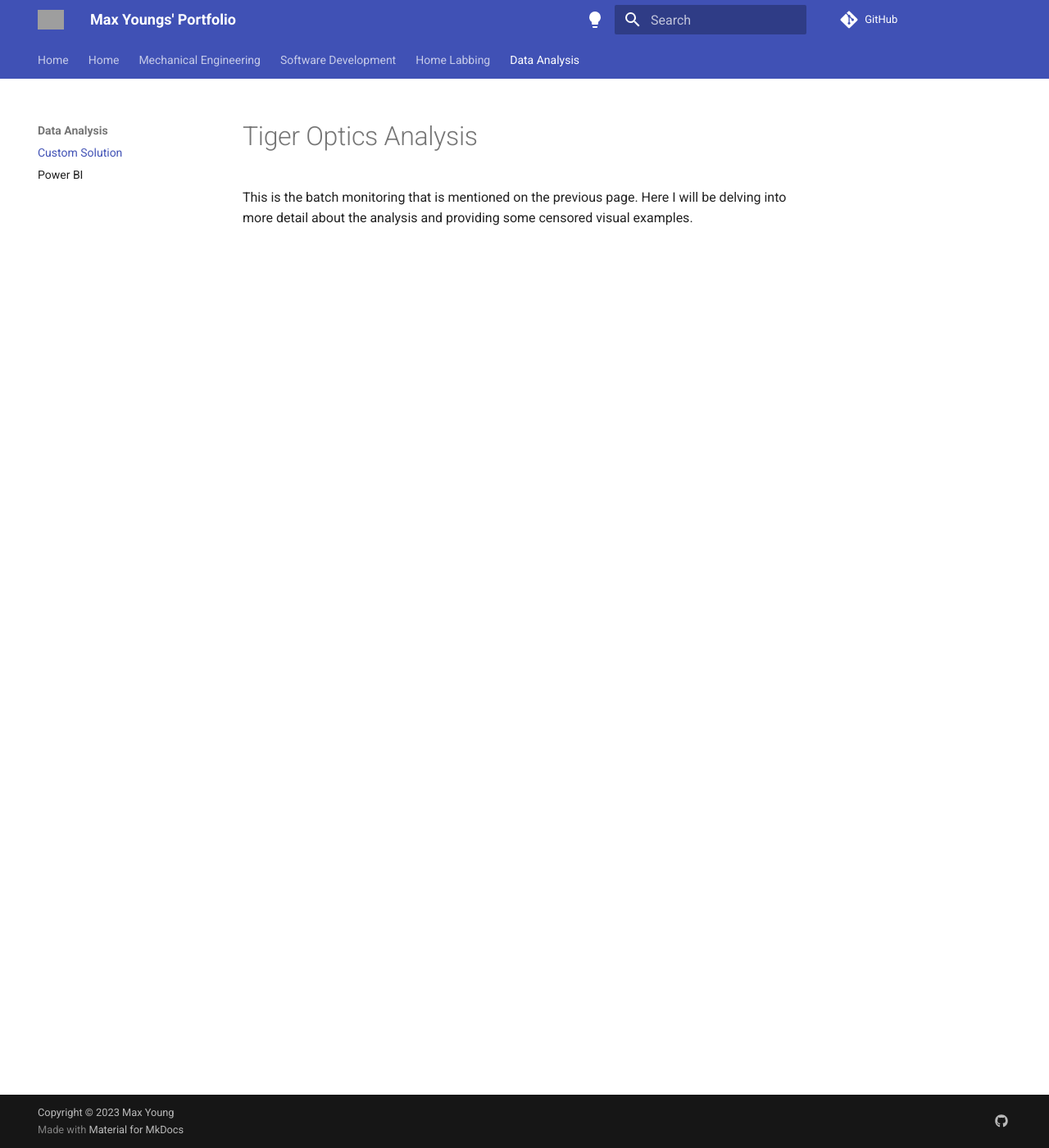
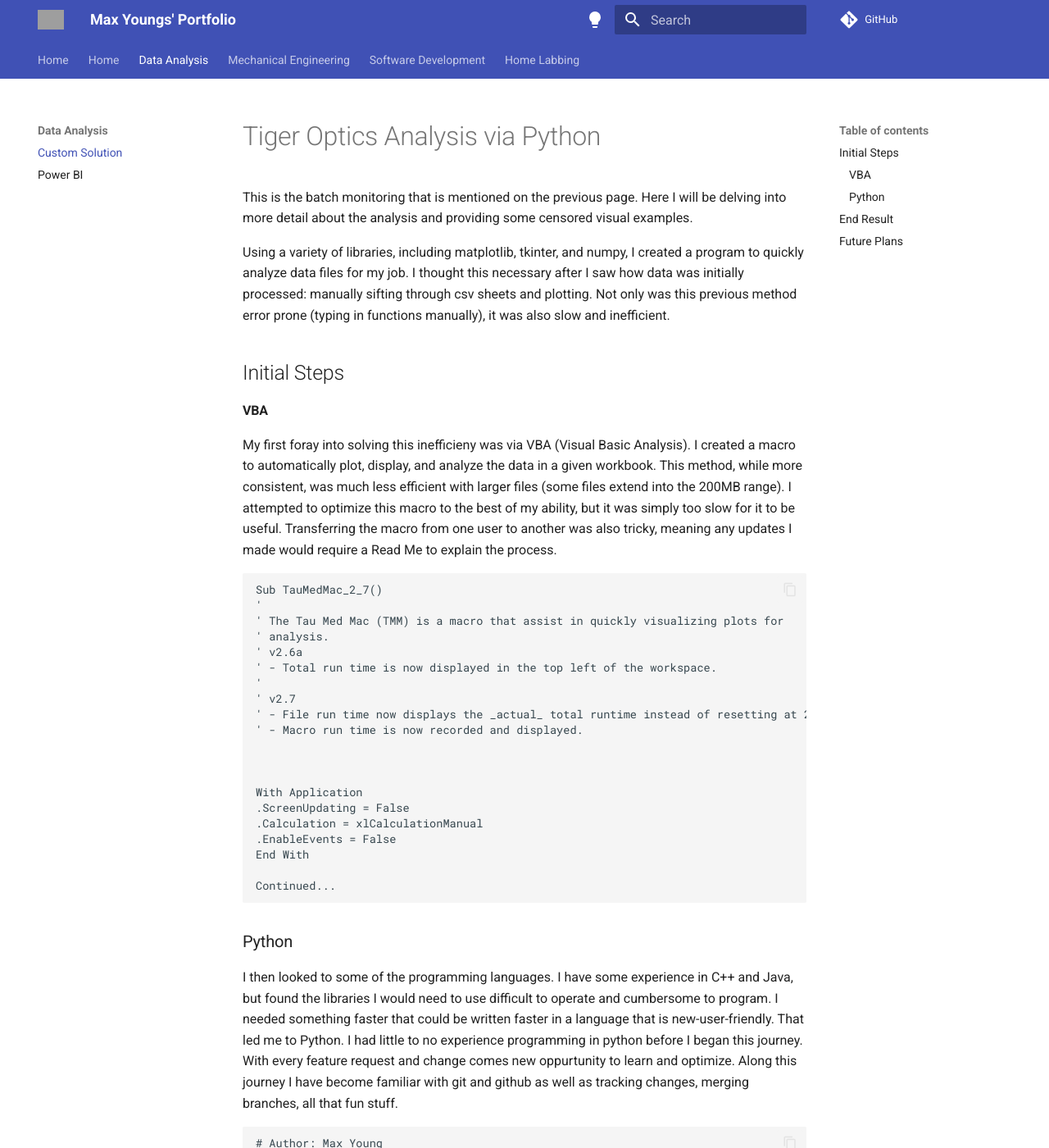
Before and after one commit to Gyrohammer/portfolio, an MkDocs documentation site: the page built from docs/data_analysis/to_analysis.md, in a window 1280 px wide and 1400 px high. Shown: the whole window at 82% size. Built offline with MkDocs 1.6.1 and Material for MkDocs 9.7.7, drawn with Linux system fonts in a browser that asks for light colours; comment, search, counter and statistics services are not loaded; some of the changed text lies outside the part shown; grey boxes are pictures that could not be loaded.

````diff
--- a/docs/data_analysis/to_analysis.md
+++ b/docs/data_analysis/to_analysis.md
@@ -1,4 +1,71 @@
-# Tiger Optics Analysis
+# Tiger Optics Analysis via Python
 This is the batch monitoring that is mentioned on the previous page. Here I will be delving into more detail about the analysis and providing some censored visual examples.
 
+Using a variety of libraries, including matplotlib, tkinter, and numpy, I created a program to quickly analyze data files for my job. I thought this necessary after I saw how data was initially processed: manually sifting through csv sheets and plotting. Not only was this previous method error prone (typing in functions manually), it was also slow and inefficient.
+
+## Initial Steps
+#### VBA
+My first foray into solving this inefficieny was via VBA (Visual Basic Analysis). I created a macro to automatically plot, display, and analyze the data in a given workbook. This method, while more consistent, was much less efficient with larger files (some files extend into the 200MB range). I attempted to optimize this macro to the best of my ability, but it was simply too slow for it to be useful. Transferring the macro from one user to another was also tricky, meaning any updates I made would require a Read Me to explain the process.
+
+```
+Sub TauMedMac_2_7()
+'
+' The Tau Med Mac (TMM) is a macro that assist in quickly visualizing plots for
+' analysis.
+' v2.6a
+' - Total run time is now displayed in the top left of the workspace.
+'
+' v2.7
+' - File run time now displays the _actual_ total runtime instead of resetting at 24.
+' - Macro run time is now recorded and displayed.
+
+
+
+With Application
+.ScreenUpdating = False
+.Calculation = xlCalculationManual
+.EnableEvents = False
+End With
+
+Continued...
+```
+
+### Python
+I then looked to some of the programming languages. I have some experience in C++ and Java, but found the libraries I would need to use difficult to operate and cumbersome to program. I needed something faster that could be written faster in a language that is new-user-friendly. That led me to Python. I had little to no experience programming in python before I began this journey. With every feature request and change comes new oppurtunity to learn and optimize. Along this journey I have become familiar with git and github as well as tracking changes, merging branches, all that fun stuff.
+
+```
+# Author: Max Young
+# Purpose: This program is used to analyze srda files generated by **** units. This analysis includes
+# visualized plots and automatic calculations for individual specifications. All of which are displayed
+# to the user.
+# Version: 4.5.1
+import gc
+import tkinter.messagebox as tkmb
+import matplotlib
+import matplotlib.pyplot as plt
+from matplotlib.widgets import CheckButtons, SpanSelector
+import numpy as np
+import pandas as pd
+import PySimpleGUI as sg
+import re
+import time
+
+matplotlib.use('TkAgg')
+
+layout = [[sg.Text('File Path: '), sg.Input(key='-IN-'),
+           sg.FilesBrowse(file_types=(('Text and CSV', '*.txt;*.csv'),
+                                    ('CSV', '*.csv'),
+                                    ('Text', '*.txt'),
+                                    ('All', '*')))],
+          [sg.Button('Read'), sg.Button('Exit')]]
+```
+!!! note "Code Snippet"
+    If a code snippet would be useful to have, let me know! I'll happily provide a sanitized version of the code. The only things edited out would be calculations and specifications, as those are under NDA.
+
+## End Result
+The end result is a program that is faster and more consistent than manual data analysis. Program isntallation and updating is user friendly, as I have the program packaged into an installer (Inno3D).
+
+## Future Plans
+I hope to expand my programming skill in the future by continuing to improve on Python, and refreshing myself with C++ and Java. I'll likely be re-writing the program in C++ for faster execution and better modularity for different departments.
+
 <!-- Include screenshots of power bi visuals and explain them. Will have to figure out some smooth image formatting... that'll be rough. -->
--- a/mkdocs.yml
+++ b/mkdocs.yml
@@ -29,6 +29,7 @@ theme:
     - navigation.sections
     - search.highlight
     - header.autohide
+    - content.code.copy
 
   logo: assets/logo.png
   favicon: assets/favicon.png
@@ -51,6 +52,9 @@ theme:
 nav:
     - Home: about.md
     - About: about.md
+    - Data Analysis:
+        - Custom Solution: data_analysis/to_analysis.md
+        - Power BI: data_analysis/powerbi.md
     - Mechanical Engineering:
         - About: mechanical_engineering/me_about.md
         - 3D Printing: mechanical_engineering/3dprinting.md
@@ -66,40 +70,16 @@ nav:
         - VPN Hosting: homelab/wireguard.md
         - Reverse Proxy: homelab/nginx.md
         - Automated Backup and Safety Systems: homelab/backup_methods.md
-    - Data Analysis:
-        - Custom Solution: data_analysis/to_analysis.md
-        - Power BI: data_analysis/powerbi.md
+
 
 markdown_extensions:
-
-  # Python Markdown
-  - abbr
+  - pymdownx.highlight:
+      anchor_linenums: true
+      line_spans: __span
+      pygments_lang_class: true
+  - pymdownx.inlinehilite
+  - pymdownx.snippets
+  - pymdownx.superfences
   - admonition
-  - attr_list
-  - def_list
-  - footnotes
-  - md_in_html
-  - toc:
-      permalink: true
-
-  # Python Markdown Extensions
-  - pymdownx.arithmatex:
-      generic: true
-  - pymdownx.betterem:
-      smart_enable: all
-  - pymdownx.caret
   - pymdownx.details
-  - pymdownx.emoji:
-      emoji_index: !!python/name:material.extensions.emoji.twemoji
-      emoji_generator: !!python/name:material.extensions.emoji.to_svg
-  - pymdownx.highlight
-  - pymdownx.inlinehilite
-  - pymdownx.keys
-  - pymdownx.mark
-  - pymdownx.smartsymbols
   - pymdownx.superfences
-  - pymdownx.tabbed:
-      alternate_style: true
-  - pymdownx.tasklist:
-      custom_checkbox: true
-  - pymdownx.tilde
````
Also changed, not shown: docs/data_analysis/powerbi.md (+9 -1 lines), docs/mechanical_engineering/3dprinting.md (+0 -2 lines), docs/mechanical_engineering/fusion360.md (+6 -0 lines), docs/assets/powerbi-example-heavysan.png (added), docs/assets/tk421-example.png (added), docs/homelab/docker.md (line endings or trailing spaces), 1 other file.
